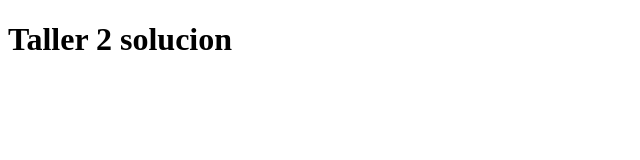
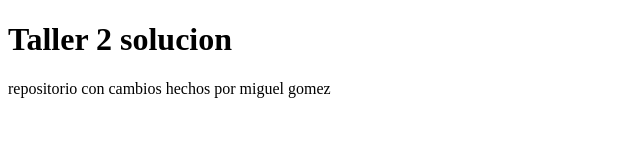
Before and after one commit to grodriguezzabaleta/git_proyecto, a plain HTML site: page index.html in a window 1280 px wide. Shown: the whole page, without its empty margins (0-640 px from the left). Drawn offline with Linux system fonts and the light colour scheme.

Commit message:
Punto de control 1 Miguel Gomez

```diff
--- a/index.html
+++ b/index.html
@@ -7,5 +7,6 @@
 </head>
 <body>
     <h1>Taller 2 solucion</h1>
+    <p> repositorio con cambios hechos por miguel gomez</p>
 </body>
 </html>
```
